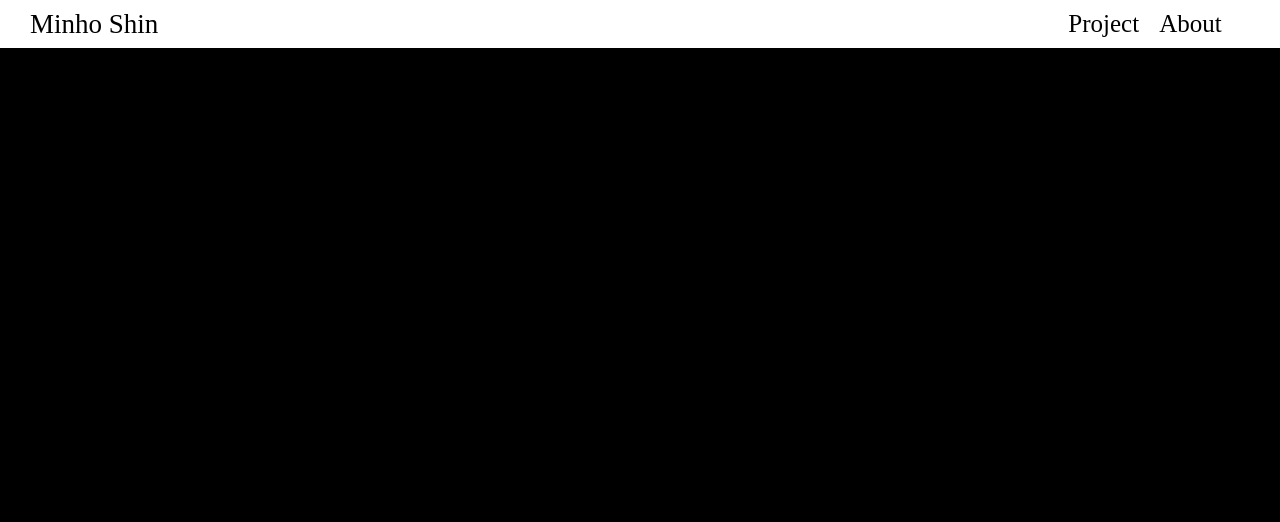
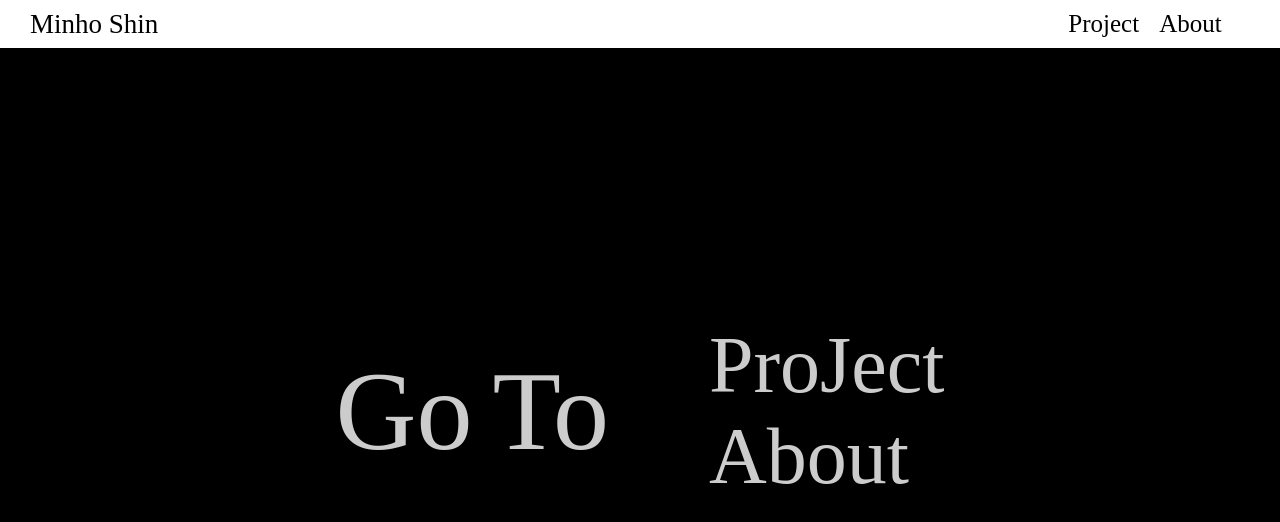
Before and after one commit to minhoshin11/portfolio, a React (Vite) app: page / in a window 1280 px wide. Shown: the top 522 px of the page. Built offline with nearby package versions, Linux system fonts and the light colour scheme; a web font is replaced by a local one.

Commit message:
메인페이지에 버튼이 눌려지는 오류 해결

```diff
--- a/src/pages/main/index.module.css
+++ b/src/pages/main/index.module.css
@@ -119,7 +119,7 @@
   margin-top: 150px;
   opacity: 0; /* 초기 상태를 숨김 */
   animation: fadeIn 1s forwards;
-  animation-delay: 5.5s; /* 글자 애니메이션 후 버튼 애니메이션 시작 */
+  /* animation-delay: 5.5s; */
   font-size: 7rem;
   align-items: center;
   gap: 20px;
@@ -144,3 +144,6 @@
   color: gray;
   cursor: pointer;
 }
+.hidden {
+  display: none;
+}
--- a/src/pages/main/main.tsx
+++ b/src/pages/main/main.tsx
@@ -1,8 +1,16 @@
+import { useEffect, useState } from "react";
 import { useNavigate } from "react-router-dom";
 import styles from "./index.module.css";
 
 export default function Main() {
   const navigate = useNavigate();
+  const [buttonsVisible, setButtonsVisible] = useState(false);
+
+  useEffect(() => {
+    setTimeout(() => {
+      setButtonsVisible(true);
+    }, 5000);
+  }, [buttonsVisible]);
 
   return (
     <div>
@@ -21,23 +29,11 @@ export default function Main() {
         </div>
         <div
           className={`${styles.text} ${styles.myName}`}
-          style={{ animationDelay: "2.5s", animationDuration: "3s" }}
+          style={{ animationDelay: "2.3s", animationDuration: "3s" }}
         >
           FrontEnd 신민호
         </div>
-
-        {/* <div className={styles.line1}>방문해주셔서 감사합니다.</div>
-        <div className={styles.line2}>
-          저는 신입 프론트엔드 개발자{" "}
-          <span className={styles.name}>신민호</span>입니다.
-        </div>
-        <div className={styles.contentExplain}>
-          <div className={styles.line3}> Project는 제가 구현한 상세 내용</div>
-          <div className={styles.line4}>
-            About엔 저에 대한 정보가 담겨있습니다.
-          </div>
-        </div> */}
-        <div className={styles.buttonBox}>
+        <div className={buttonsVisible ? styles.buttonBox : styles.hidden}>
           <div>Go</div>
           <div>To</div>
           <div className={styles.buttonWrapper}>
```
